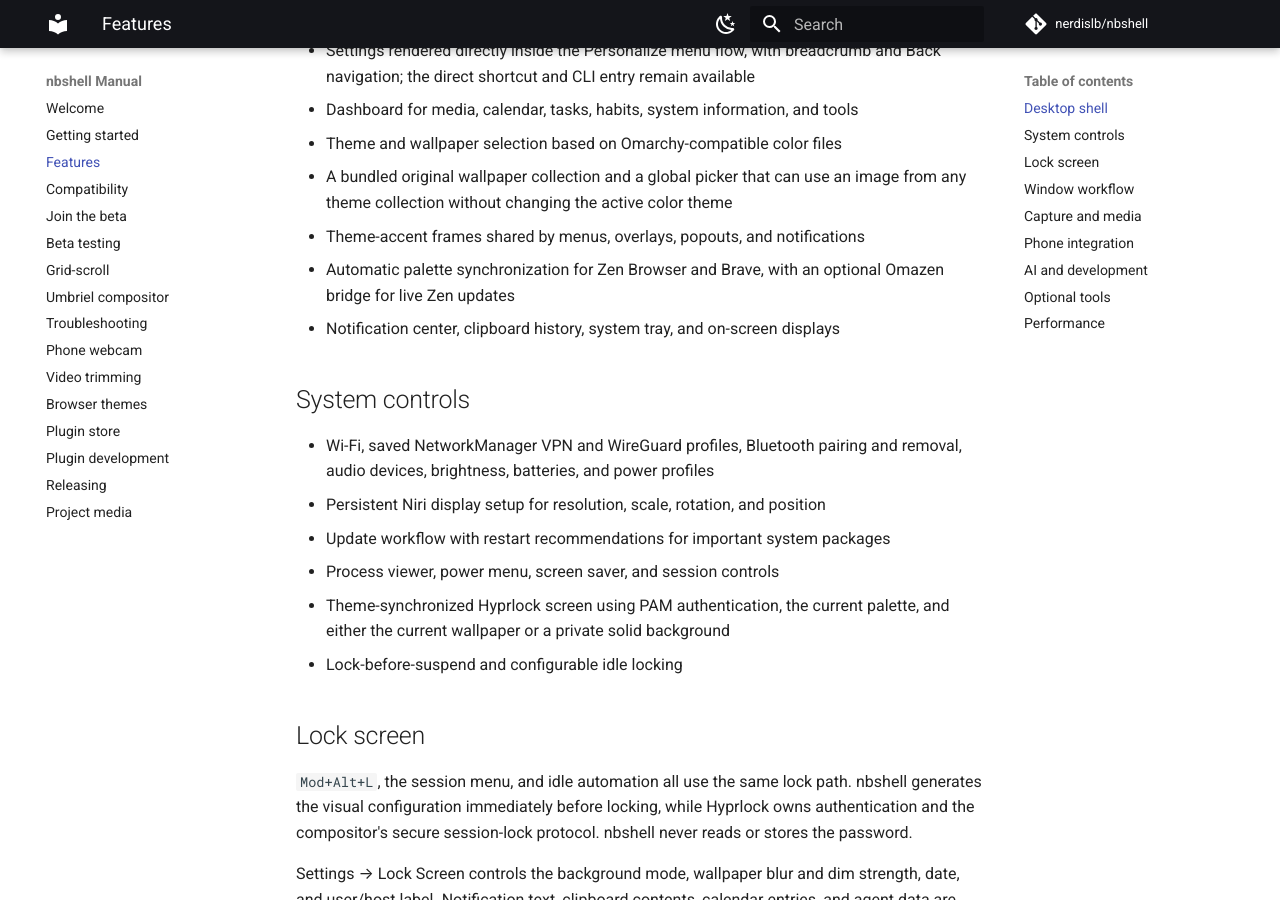
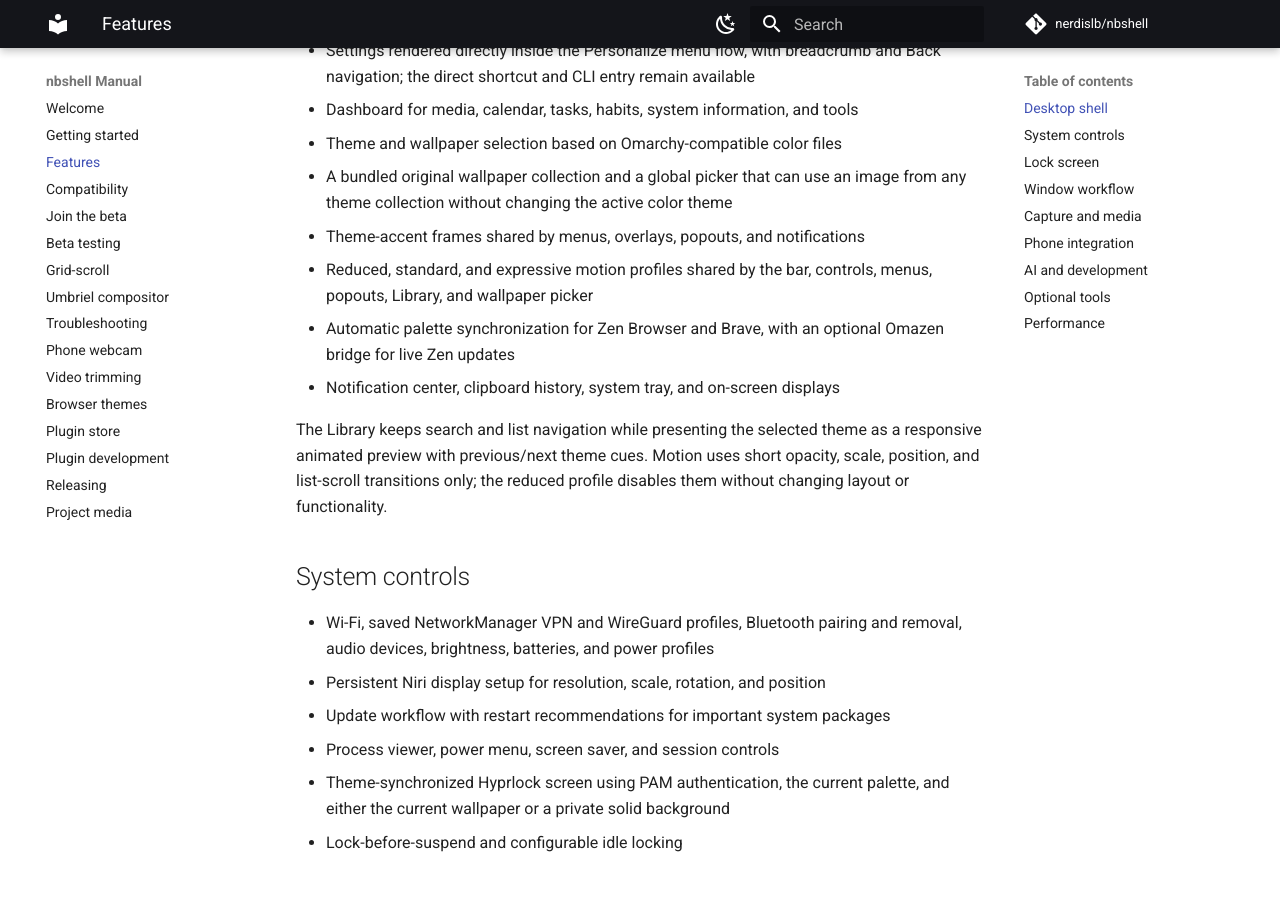
Before and after one commit to nerdislb/nbshell, an MkDocs documentation site: the page built from docs/features.md, in a window 1280 px wide and 900 px high, scrolled down 503 px. Built offline with MkDocs 1.6.1 and Material for MkDocs 9.7.7, drawn with Linux system fonts in a browser that asks for light colours; comment, search, counter and statistics services are not loaded.

Commit message:
feat: add expressive shell motion profiles

```diff
--- a/docs/features.md
+++ b/docs/features.md
@@ -20,9 +20,16 @@
 - A bundled original wallpaper collection and a global picker that can use an
   image from any theme collection without changing the active color theme
 - Theme-accent frames shared by menus, overlays, popouts, and notifications
+- Reduced, standard, and expressive motion profiles shared by the bar,
+  controls, menus, popouts, Library, and wallpaper picker
 - Automatic palette synchronization for Zen Browser and Brave, with an
   optional Omazen bridge for live Zen updates
 - Notification center, clipboard history, system tray, and on-screen displays
+
+The Library keeps search and list navigation while presenting the selected
+theme as a responsive animated preview with previous/next theme cues. Motion
+uses short opacity, scale, position, and list-scroll transitions only; the
+reduced profile disables them without changing layout or functionality.
 
 ## System controls
 
```
Also changed, not shown: docs/performance.md (+7 -0 lines), 16 other files.
